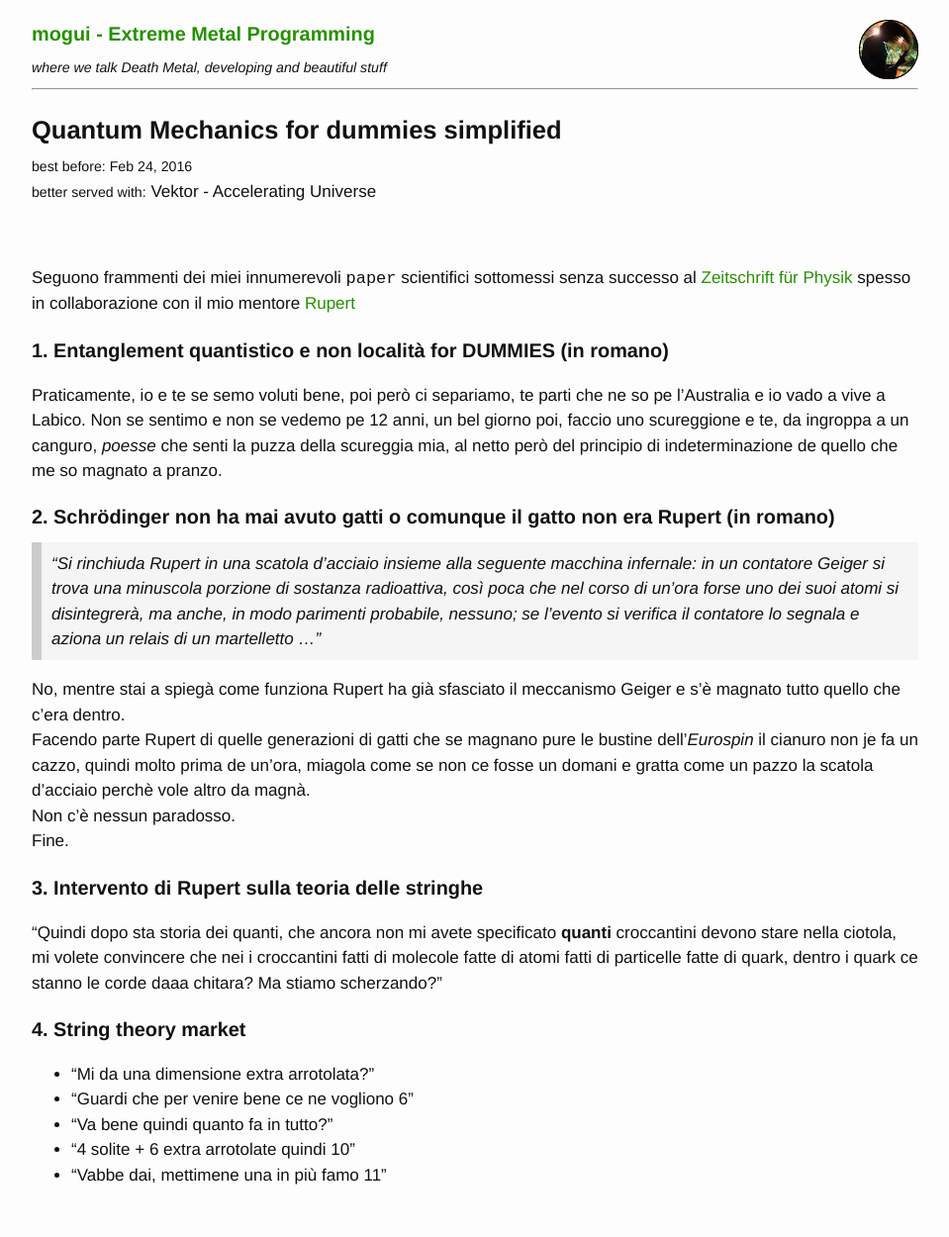
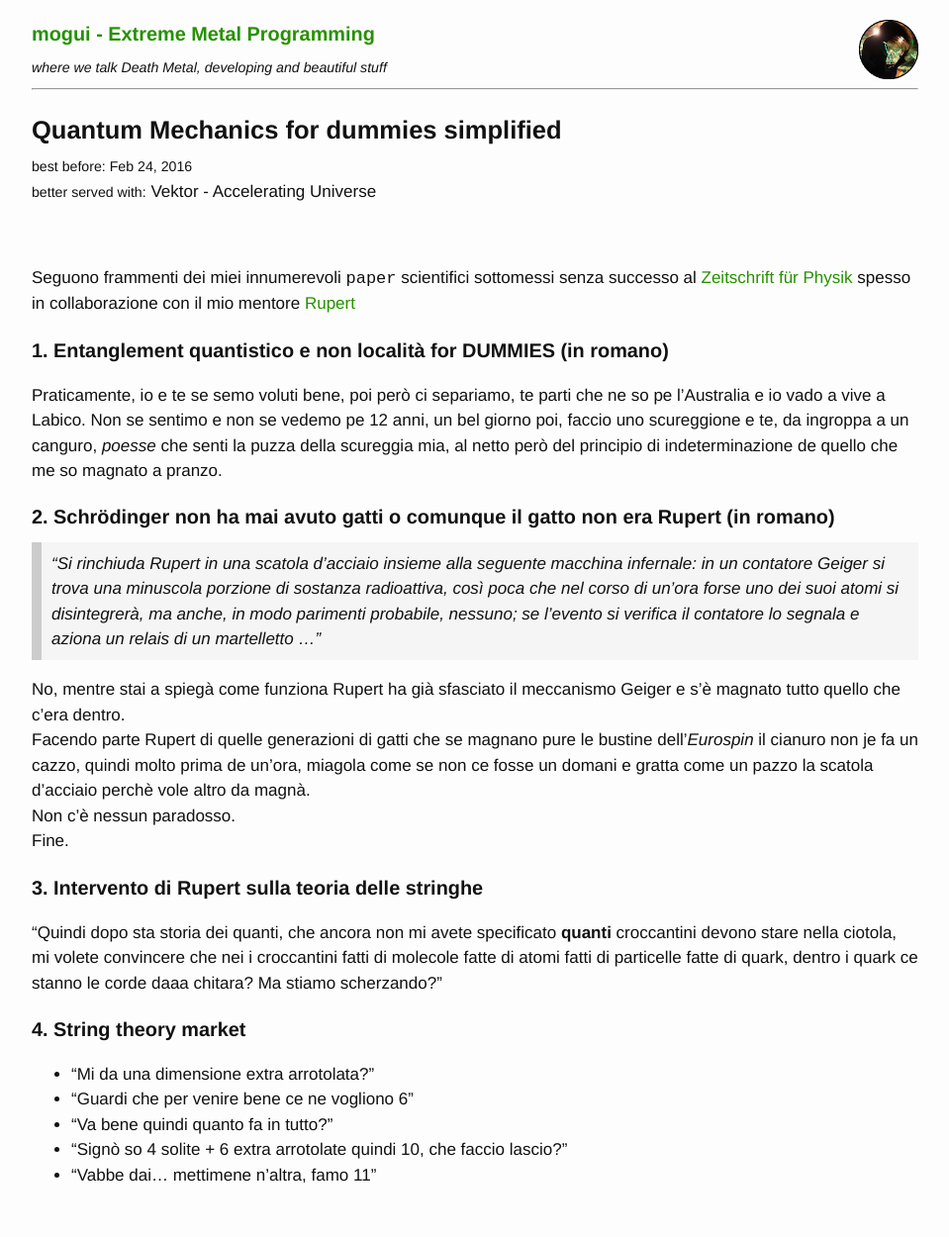
Before and after one commit to mogui/mogui.github.com, a Jekyll site: the page built from _posts/2016-02-24-quantum-mechanics-for-dummies-simplified.markdown, in a window 1280 px wide. Shown: the top 1250 px of the page at 99% size, without its empty margins (160-1119 px from the left). Built offline with Jekyll 4.4.1, drawn with Linux system fonts in a browser that asks for light colours; comment, search, counter and statistics services are not loaded; grey boxes are pictures that could not be loaded.

Commit message:
New publish on 2016-02-24 20:57:14

```diff
--- a/_posts/2016-02-24-quantum-mechanics-for-dummies-simplified.markdown
+++ b/_posts/2016-02-24-quantum-mechanics-for-dummies-simplified.markdown
@@ -31,7 +31,7 @@ Fine.
 - "Mi da una dimensione extra arrotolata?"
 - "Guardi che per venire bene ce ne vogliono 6"
 - "Va bene quindi quanto fa in tutto?"
-- "4 solite + 6 extra arrotolate quindi 10"
-- "Vabbe dai, mettimene una in più famo 11"
+- "Signò so 4 solite + 6 extra arrotolate quindi 10, che faccio lascio?"
+- "Vabbe dai... mettimene n'altra, famo 11"
 
 <iframe width="100%" height="315" src="https://www.youtube.com/embed/FVFR7uKYA6A?autoplay=1" frameborder="0" allowfullscreen></iframe>
```
